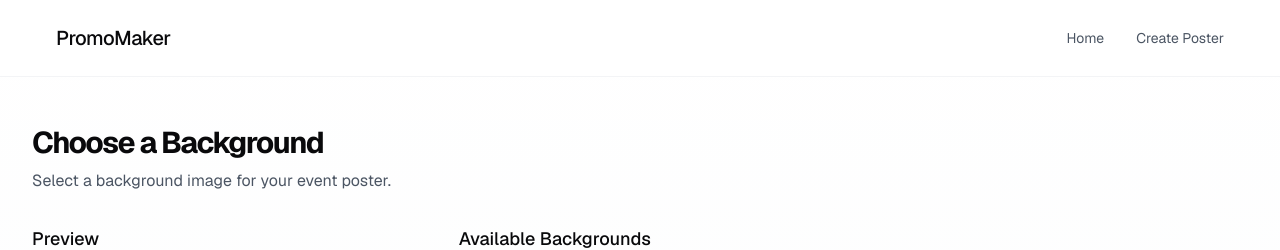
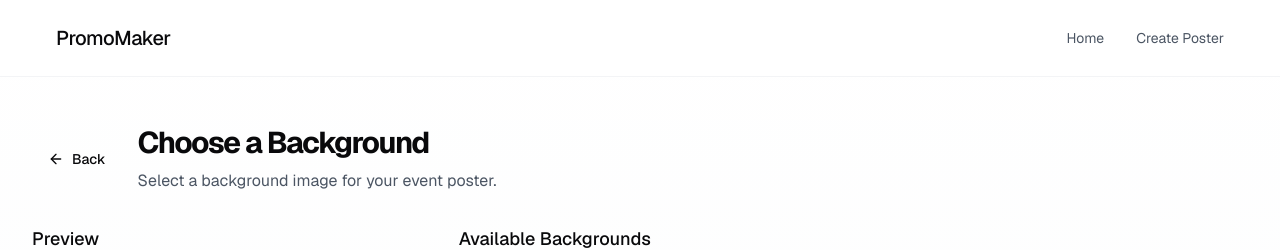
Before and after one commit to AkeemMcLennon/aitx8-ai-hackathon, a Next.js app: page /create/background in a window 1280 px wide. Shown: the top 250 px of the page. Built offline with nearby package versions, Linux system fonts and the light colour scheme.

Commit message:
Add BackButton component to BackgroundSelectionPage and EditorContent
- Integrated BackButton component into both BackgroundSelectionPage and EditorContent for improved navigation.
- Updated layout to include BackButton alongside the section headers, enhancing user experience.

```diff
--- a/src/app/create/background/page.tsx
+++ b/src/app/create/background/page.tsx
@@ -5,6 +5,7 @@ import Header from '@/components/layout/Header';
 import { usePoster } from '@/components/PosterContext';
 import PosterPreview from '@/components/PosterPreview';
 import { Button } from '@/components/ui/button';
+import { BackButton } from '@/components/ui/back-button';
 
 export default function BackgroundSelectionPage() {
   const router = useRouter();
@@ -27,13 +28,16 @@ export default function BackgroundSelectionPage() {
 
       <main className="page-container py-12">
         <div className="max-w-7xl mx-auto">
-          <div className="mb-8">
+          <div className="flex items-center gap-4 mb-8">
+            <BackButton href="/create" />
+            <div>
               <h1 className="text-3xl font-bold tracking-tighter mb-2">
                 Choose a Background
               </h1>
               <p className="text-gray-600">
                 Select a background image for your event poster.
               </p>
+            </div>
           </div>
 
           <div className="grid grid-cols-1 lg:grid-cols-[1fr_2fr] gap-8">
--- a/src/components/EditorContent.tsx
+++ b/src/components/EditorContent.tsx
@@ -10,6 +10,7 @@ import { Input } from '@/components/ui/input';
 import { Label } from '@/components/ui/label';
 import { useToast } from '@/components/ui/use-toast';
 import { PosterAsset } from '@/types';
+import { BackButton } from '@/components/ui/back-button';
 
 export default function EditorContent() {
   const router = useRouter();
@@ -78,13 +79,16 @@ export default function EditorContent() {
 
       <main className="page-container py-12">
         <div className="max-w-7xl mx-auto">
-          <div className="mb-8">
+          <div className="flex items-center gap-4 mb-8">
+            <BackButton href="/create/background" />
+            <div>
               <h1 className="text-3xl font-bold tracking-tighter mb-2">
                 Customize Your Poster
               </h1>
               <p className="text-gray-600">
                 Add text and shapes to make your poster unique.
               </p>
+            </div>
           </div>
 
           <div className="grid grid-cols-1 lg:grid-cols-[1fr_2fr] gap-8">
--- /dev/null
+++ b/src/components/ui/back-button.tsx
@@ -0,0 +1,38 @@
+'use client';
+
+import { useRouter } from 'next/navigation';
+import { Button } from '@/components/ui/button';
+
+interface BackButtonProps {
+  href: string;
+  className?: string;
+}
+
+export function BackButton({ href, className = '' }: BackButtonProps) {
+  const router = useRouter();
+
+  return (
+    <Button
+      variant="ghost"
+      onClick={() => router.push(href)}
+      className={`group ${className}`}
+    >
+      <svg
+        xmlns="http://www.w3.org/2000/svg"
+        width="16"
+        height="16"
+        viewBox="0 0 24 24"
+        fill="none"
+        stroke="currentColor"
+        strokeWidth="2"
+        strokeLinecap="round"
+        strokeLinejoin="round"
+        className="mr-2 h-4 w-4 transition-transform group-hover:-translate-x-1"
+      >
+        <path d="m12 19-7-7 7-7" />
+        <path d="M19 12H5" />
+      </svg>
+      Back
+    </Button>
+  );
+}
```
Lines whose indentation alone changed are shown as unchanged.
